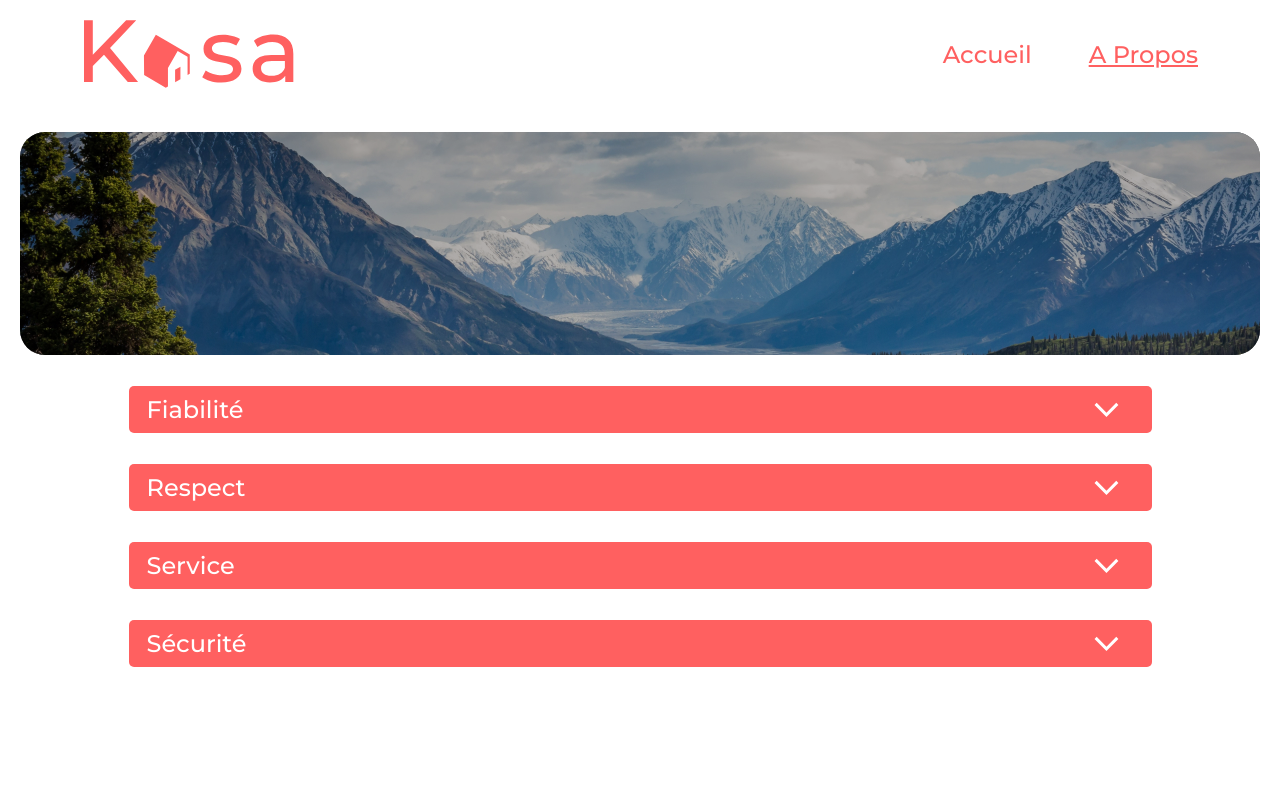
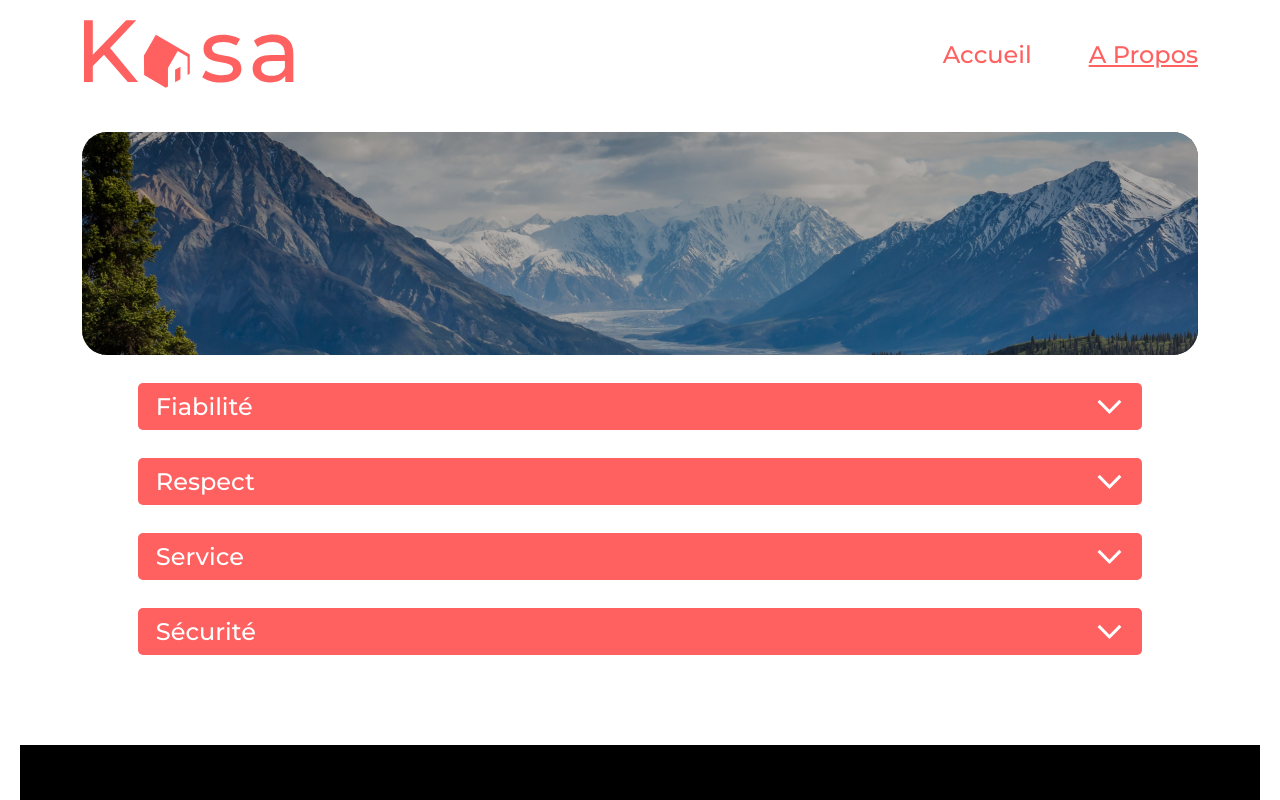
Before and after one commit to QuentinBruera/kasa, a React (Create React App) app: page /a-propos in a window 1280 px wide. Shown: the top 800 px of the page. Built offline with nearby package versions, Linux system fonts and the light colour scheme.

Commit message:
Résponsive de la page Error et A-propos terminé

```diff
--- a/src/components/BannerPropos.jsx
+++ b/src/components/BannerPropos.jsx
@@ -4,11 +4,17 @@ import PropsBannerImage from "../assets/propos-banner.jpg";
 
 import styled from "styled-components";
 import color from "../styles/color";
+import { devices } from "../styles/mediaQueries";
+import HomeBannerImagePhone from "../assets/home-banner-phone.jpg";
 
 const BannerPropos = () => {
     return (
         <BannerContainer>
             <BannerImage src={PropsBannerImage} alt="Kasa a propos banner" />
+            <BannerImagePhone
+                src={HomeBannerImagePhone}
+                alt="Kasa home banner"
+            />
         </BannerContainer>
     );
 };
@@ -21,9 +27,37 @@ const BannerContainer = styled.div`
     position: relative;
     background: ${color.black};
     border-radius: 25px;
+    @media ${devices.bodyScale} {
+        margin: 44px auto 0 auto;
+        width: 90%;
+        @media ${devices.tablet} {
+            margin-top: 35px;
+        }
+        @media ${devices.mobileL} {
+            margin-top: 22px;
+        }
+    }
 `;
 
+const Images = {
+    width: "100%",
+    height: "100%",
+    objectFit: "cover",
+    borderRadius: "25px",
+    opacity: "0.7",
+};
+
 const BannerImage = styled.img`
-    border-radius: 25px;
-    opacity: 0.7;
+    ${Images}
+    @media ${devices.mobileL} {
+        display: none;
+    }
 `;
+
+const BannerImagePhone = styled.img`
+    ${Images}
+    display: none;
+    @media ${devices.mobileL} {
+        display: block;
+    }
+`;
--- a/src/components/ErrorBody.jsx
+++ b/src/components/ErrorBody.jsx
@@ -2,12 +2,15 @@ import React from "react";
 import { NavLink } from "react-router-dom";
 import styled from "styled-components";
 import color from "../styles/color";
+import { devices } from "../styles/mediaQueries";
 
-const ErrorBody = (props) => {
+const ErrorBody = () => {
     return (
         <ErrorSection>
             <ErrorH1>404</ErrorH1>
-            <ErrorH2>Oups! La page que vous demandez n'existe pas.</ErrorH2>
+            <ErrorH2>
+                Oups! La page que vous&nbsp;demandez n'existe&nbsp;pas.
+            </ErrorH2>
             <ErrorLink to="/">Retourner sur la page d'accueil</ErrorLink>
         </ErrorSection>
     );
@@ -20,6 +23,17 @@ const ErrorSection = styled.section`
     display: flex;
     flex-direction: column;
     margin-bottom: 156px;
+    @media ${devices.bodyScale} {
+        width: 90%;
+        margin: auto;
+        margin-bottom: 100px;
+    }
+    @media ${devices.tablet} {
+        margin-bottom: 165px;
+    }
+    @media ${devices.mobileL} {
+        margin-bottom: 235px;
+    }
 `;
 
 const ErrorH1 = styled.h1`
@@ -27,12 +41,32 @@ const ErrorH1 = styled.h1`
     font-size: 288px;
     font-weight: 700;
     color: ${color.primary};
+    @media ${devices.bodyScale} {
+        font-size: 185px;
+    }
+    @media ${devices.tablet} {
+        font-size: 140px;
+    }
+    @media ${devices.mobileL} {
+        font-size: 96px;
+    }
 `;
 
 const ErrorH2 = styled.h2`
     margin-top: 25px;
     font-size: 36px;
     color: ${color.primary};
+    @media ${devices.bodyScale} {
+        font-size: 24px;
+    }
+    @media ${devices.tablet} {
+        font-size: 21px;
+    }
+    @media ${devices.mobileL} {
+        margin: auto;
+        width: 260px;
+        font-size: 18px;
+    }
 `;
 
 const ErrorLink = styled(NavLink)`
@@ -40,4 +74,15 @@ const ErrorLink = styled(NavLink)`
     text-decoration: underline;
     font-size: 18px;
     color: ${color.primary};
+    @media ${devices.bodyScale} {
+        margin-top: 133px;
+        font-size: 17px;
+    }
+    @media ${devices.tablet} {
+        margin-top: 133px;
+        font-size: 16px;
+    }
+    @media ${devices.mobileL} {
+        font-size: 14px;
+    }
 `;
--- a/src/components/Footer.jsx
+++ b/src/components/Footer.jsx
@@ -45,6 +45,8 @@ const FooterText = styled.p`
         font-size: 18px;
     }
     @media ${devices.mobileL} {
+        height: 209px;
+        margin-top: 30px;
         font-size: 12px;
     }
 `;
--- a/src/components/ProposBody.jsx
+++ b/src/components/ProposBody.jsx
@@ -4,6 +4,7 @@ import ArrowIcon from "../assets/arrow.svg";
 
 import styled from "styled-components";
 import color from "../styles/color";
+import { devices } from "../styles/mediaQueries";
 
 const ProposBody = () => {
     return (
@@ -65,11 +66,30 @@ export default ProposBody;
 
 const Container = styled.section`
     margin-bottom: 201px;
+    @media ${devices.bodyScale} {
+        margin: 0 auto 90px auto;
+        width: 90%;
+    @media ${devices.tablet} {
+        margin: 0 auto 130px auto;
+        }
+    @media ${devices.mobileL} {
+        margin: 0 auto 50px auto;
+
+        }
 `;
 
 const Details = styled.details`
     cursor: default;
     margin-top: 31px;
+    @media ${devices.bodyScale} {
+        margin-top: 28px;
+    }
+    @media ${devices.tablet} {
+        margin-top: 25px;
+    }
+    @media ${devices.mobileL} {
+        margin-top: 20px;
+    }
 `;
 
 const Summary = styled.summary`
@@ -86,17 +106,43 @@ const Summary = styled.summary`
     justify-content: space-between;
     background-color: #ff6060;
     color: ${color.white};
+    @media ${devices.bodyScale} {
+        // margin: 44px auto 0 auto;
+        width: 90%;
+    }
+    @media ${devices.tablet} {
+        font-size: 21px;
+        width: 95%;
+    }
+    @media ${devices.mobileL} {
+        font-size: 13px;
+        width: 100%;
+    }
 `;
 
 const SummaryTitle = styled.p`
     margin: auto auto auto 18px;
+    @media ${devices.bodyScale} {
+    }
+    @media ${devices.tablet} {
+    }
+    @media ${devices.mobileL} {
+    }
 `;
 
 const SummaryIcon = styled.img`
-    size: 20px;
     margin: auto 32.6px auto auto;
     ${Details}[open] & {
         transform: rotate(180deg);
+    }
+    @media ${devices.bodyScale} {
+        margin-right: 20px;
+    }
+    @media ${devices.tablet} {
+        margin-right: 15px;
+    }
+    @media ${devices.mobileL} {
+        margin: 18px 10px 18px auto;
     }
 `;
 
@@ -111,4 +157,18 @@ const ContentCollapse = styled.p`
     font-size: 24px;
     font-weight: 400;
     color: ${color.primary};
+    @media ${devices.bodyScale} {
+        font-size: 20px;
+
+        width: 90%;
+    }
+    @media ${devices.tablet} {
+        font-size: 16px;
+        width: 95%;
+    }
+    @media ${devices.mobileL} {
+        padding: 25px 6px 52px 11px;
+        font-size: 12px;
+        width: 100%;
+    }
 `;
```
Also changed, not shown: src/assets/home-banner-phone.jpg (added).
